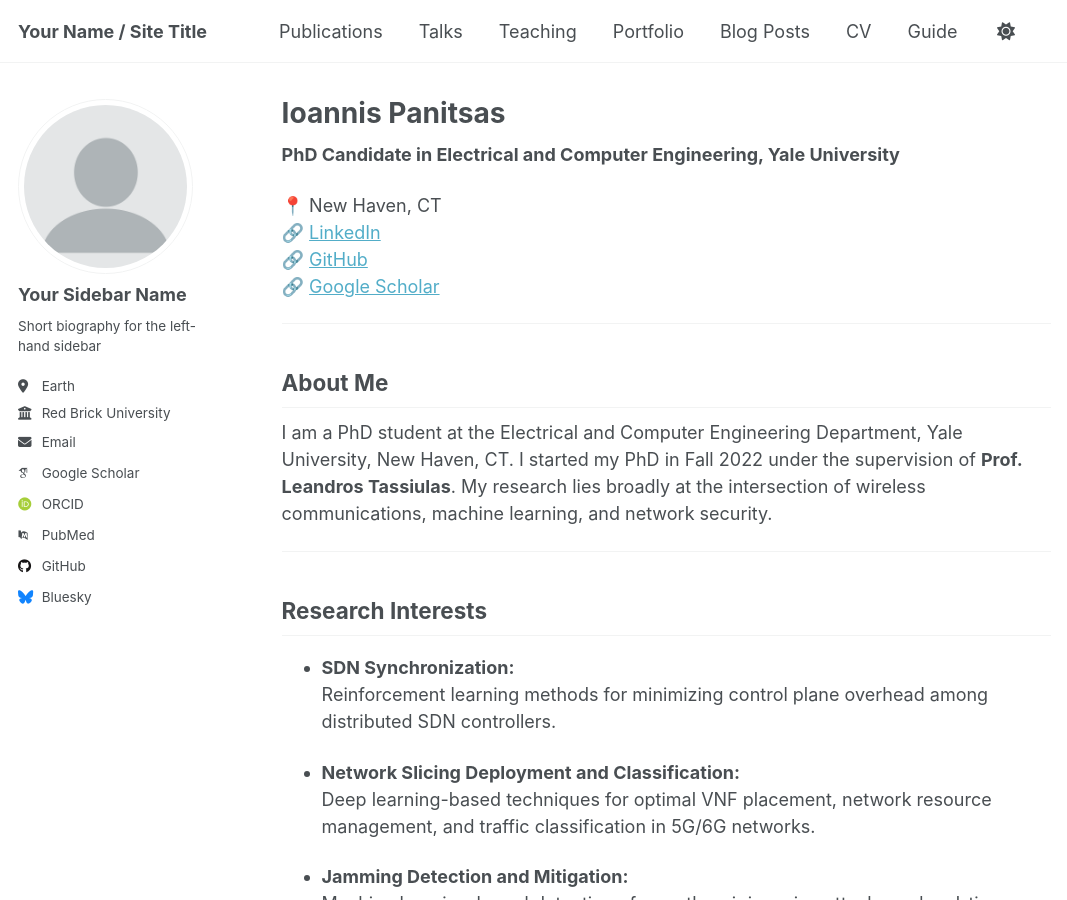
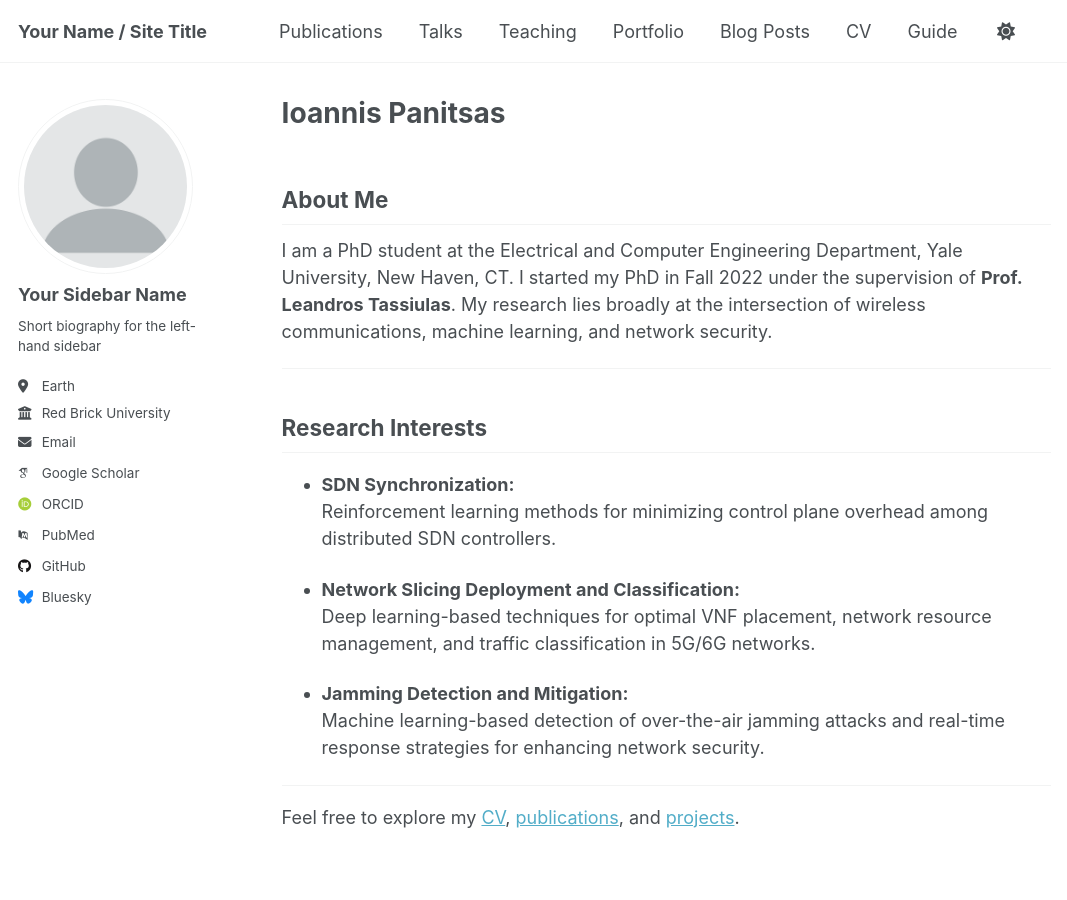
Before and after one commit to panitsasi/panitsasi.github.io, a Jekyll site: the page built from _pages/about.md, in a window 1280 px wide and 900 px high. Shown: the whole window, without its empty margins (0-1067 px from the left). Built offline with Jekyll 4.4.1, drawn with Linux system fonts in a browser that asks for light colours; some web fonts are replaced.

Commit message:
Updated the index page

```diff
--- a/_pages/about.md
+++ b/_pages/about.md
@@ -2,15 +2,6 @@
 permalink: /
 title: "Ioannis Panitsas"
 author_profile: true
----
-
-**PhD Candidate in Electrical and Computer Engineering, Yale University**
-
-📍 New Haven, CT
-🔗 [LinkedIn](https://www.linkedin.com/in/ioannis-panitsas-255452169/)
-🔗 [GitHub](https://github.com/panitsasi)
-🔗 [Google Scholar](https://scholar.google.com/citations?user=HZ5MwUQAAAAJ&hl=el)
-
 ---
 
 ## About Me
```
Also changed, not shown: _data/authors.yml (+16 -18 lines).
